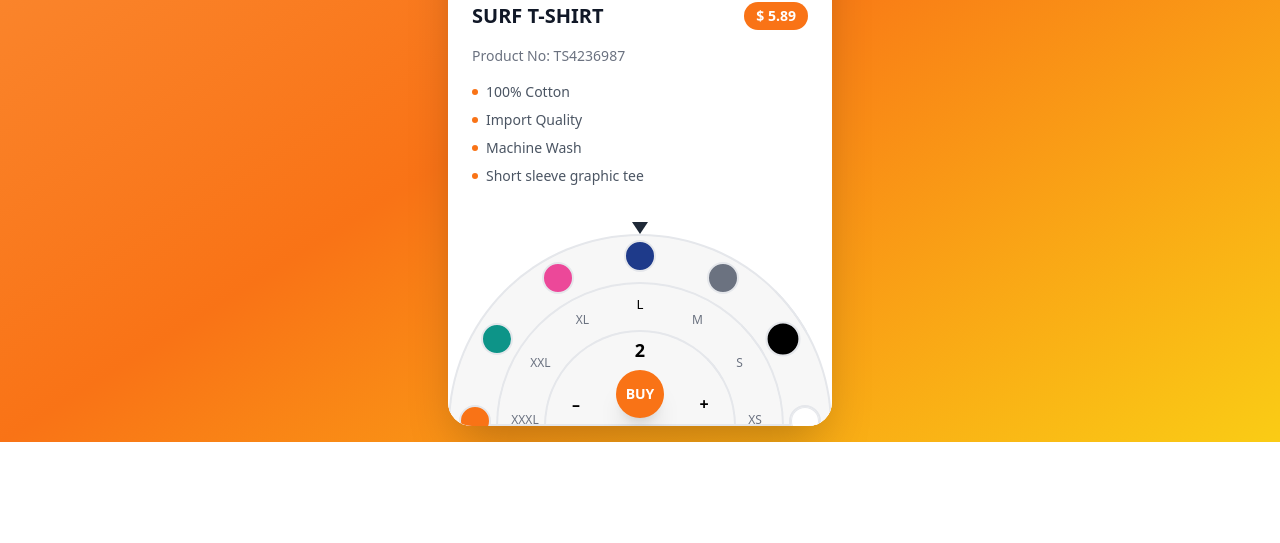
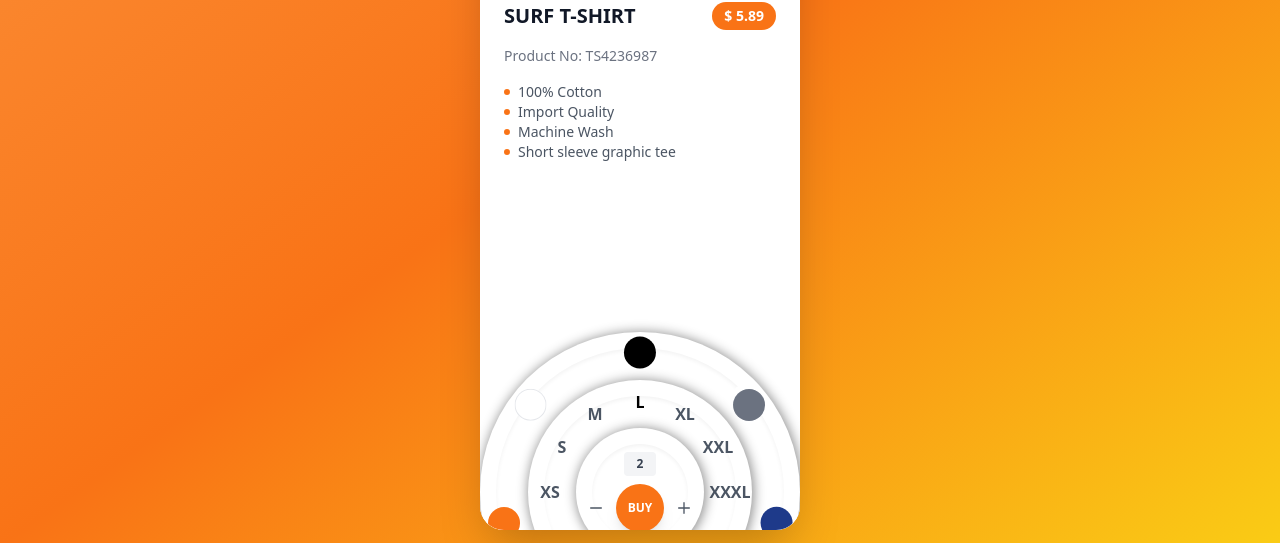
Before and after one commit to Danikhan786/stephen-frontend-task, a React (Vite) app: page / in a window 1280 px wide. Shown: the part 363-906 px from the top of the page. Before the commit the page ends 805 px from the top, so only its background shows below. Built offline with nearby package versions, Linux system fonts and the light colour scheme.

Commit message:
update the code

```diff
--- a/src/App.tsx
+++ b/src/App.tsx
@@ -50,26 +50,29 @@ function App() {
   const [cartItems, setCartItems] = useState<number>(0);
   const [showCart, setShowCart] = useState<boolean>(false);
   const [cartAnimation, setCartAnimation] = useState<boolean>(false);
-  const colorDialerRef = useRef<HTMLDivElement>(null);
-  const sizeDialerRef = useRef<HTMLDivElement>(null);
 
-  // Array rotation state for smooth scrolling
-  const [currentColors, setCurrentColors] = useState<ColorOption[]>([...colorOptions]);
-  const [currentSizes, setCurrentSizes] = useState<SizeOption[]>([...sizeOptions]);
 
-  // Mouse drag state for scrolling
-  const [dragState, setDragState] = useState<{
-    isDragging: boolean;
-    dialer: 'color' | 'size' | null;
-    startX: number;
-  }>({
-    isDragging: false,
-    dialer: null,
-    startX: 0
-  });
 
   const incrementQuantity = () => setQuantity(prev => prev + 1);
   const decrementQuantity = () => setQuantity(prev => Math.max(1, prev - 1));
+
+  // Calculate color rotation based on selected color
+  useEffect(() => {
+    const colorIndex = colorOptions.findIndex(color => color.id === selectedColor);
+    const totalColors = colorOptions.length;
+    const anglePerColor = 360 / totalColors; // 360 degrees for full circle
+    const targetRotation = -(colorIndex * anglePerColor) + 270; // Start from top (270 degrees)
+    setColorRotation(targetRotation);
+  }, [selectedColor]);
+
+  // Calculate size rotation based on selected size
+  useEffect(() => {
+    const sizeIndex = sizeOptions.findIndex(size => size.id === selectedSize);
+    const totalSizes = sizeOptions.length;
+    const anglePerSize = 180 / (totalSizes - 1); // 180 degrees for semicircle
+    const targetRotation = -(sizeIndex * anglePerSize);
+    setSizeRotation(targetRotation);
+  }, [selectedSize]);
 
   const handleBuy = () => {
     setCartItems(prev => prev + quantity);
@@ -82,156 +85,10 @@ function App() {
     }, 1000);
   };
 
-  // Handle color dialer scroll with array rotation
-  const handleColorScroll = (direction: 'left' | 'right') => {
-    setCurrentColors(prev => {
-      const newColors = [...prev];
-      if (direction === 'right') {
-        newColors.unshift(newColors.pop()!);
-      } else {
-        newColors.push(newColors.shift()!);
-      }
-      return newColors;
-    });
-
-    // Update selected color based on center position
-    setTimeout(() => {
-      const centerIndex = Math.floor(colorOptions.length / 2);
-      const centerColor = currentColors[centerIndex];
-      if (centerColor) {
-        setSelectedColor(centerColor.id);
-      }
-    }, 0);
-  };
-
-  // Center specific color to the marker position
-  const centerColorToMarker = (colorId: string) => {
-    setCurrentColors(prev => {
-      const newColors = [...prev];
-      let attempts = 0;
-      const maxAttempts = newColors.length;
-
-      while (attempts < maxAttempts) {
-        const centerIndex = Math.floor(newColors.length / 2);
-        if (newColors[centerIndex]?.id === colorId) {
-          break;
-        }
-        newColors.unshift(newColors.pop()!);
-        attempts++;
-      }
-
-      return newColors;
-    });
-
-    setSelectedColor(colorId);
-  };
-
-  // Handle size dialer scroll with array rotation
-  const handleSizeScroll = (direction: 'left' | 'right') => {
-    setCurrentSizes(prev => {
-      const newSizes = [...prev];
-      if (direction === 'right') {
-        newSizes.unshift(newSizes.pop()!);
-      } else {
-        newSizes.push(newSizes.shift()!);
-      }
-      return newSizes;
-    });
-
-    // Update selected size based on center position
-    setTimeout(() => {
-      const centerIndex = Math.floor(sizeOptions.length / 2);
-      const centerSize = currentSizes[centerIndex];
-      if (centerSize) {
-        setSelectedSize(centerSize.id);
-      }
-    }, 0);
-  };
-
-  // Center specific size to the marker position
-  const centerSizeToMarker = (sizeId: string) => {
-    setCurrentSizes(prev => {
-      const newSizes = [...prev];
-      let attempts = 0;
-      const maxAttempts = newSizes.length;
-
-      while (attempts < maxAttempts) {
-        const centerIndex = Math.floor(newSizes.length / 2);
-        if (newSizes[centerIndex]?.id === sizeId) {
-          break;
-        }
-        newSizes.unshift(newSizes.pop()!);
-        attempts++;
-      }
-
-      return newSizes;
-    });
-
-    setSelectedSize(sizeId);
-  };
-
-  // Mouse drag handlers for scrolling
-  const handleDragStart = (dialer: 'color' | 'size', event: React.MouseEvent | React.TouchEvent) => {
-    const clientX = 'touches' in event ? event.touches[0].clientX : event.clientX;
-    setDragState({
-      isDragging: true,
-      dialer,
-      startX: clientX
-    });
-  };
-
-  const handleDragMove = (event: MouseEvent | TouchEvent) => {
-    if (!dragState.isDragging) return;
-
-    const clientX = 'touches' in event ? event.touches[0].clientX : event.clientX;
-    const deltaX = clientX - dragState.startX;
-    const dragThreshold = 40;
-
-    if (Math.abs(deltaX) > dragThreshold) {
-      if (dragState.dialer === 'color') {
-        handleColorScroll(deltaX > 0 ? 'right' : 'left');
-      } else if (dragState.dialer === 'size') {
-        handleSizeScroll(deltaX > 0 ? 'right' : 'left');
-      }
-
-      setDragState(prev => ({
-        ...prev,
-        startX: clientX
-      }));
-    }
-  };
-
-  const handleDragEnd = () => {
-    setDragState({
-      isDragging: false,
-      dialer: null,
-      startX: 0
-    });
-  };
-
-  // Add global event listeners
-  useEffect(() => {
-    document.addEventListener('mousemove', handleDragMove);
-    document.addEventListener('touchmove', handleDragMove as any, { passive: false });
-    document.addEventListener('mouseup', handleDragEnd);
-    document.addEventListener('touchend', handleDragEnd);
-    document.addEventListener('mouseleave', handleDragEnd);
-
-    return () => {
-      document.removeEventListener('mousemove', handleDragMove);
-      document.removeEventListener('touchmove', handleDragMove as any);
-      document.removeEventListener('mouseup', handleDragEnd);
-      document.removeEventListener('touchend', handleDragEnd);
-      document.removeEventListener('mouseleave', handleDragEnd);
-    };
-  }, [dragState]);
-
   return (
     <div className="min-h-screen bg-gradient-to-br from-orange-400 via-orange-500 to-yellow-400">
       {/* Responsive Container */}
       <div className="flex flex-col lg:flex-row items-center justify-center min-h-screen p-2 sm:p-4">
-        {/* Mobile Frame */}
-        <div className="w-full max-w-sm mx-auto lg:mx-0">
           {/* Phone Container */}
           <div className="bg-white rounded-3xl shadow-2xl overflow-hidden">
 
@@ -356,7 +213,7 @@ function App() {
               <p className="text-xs sm:text-sm text-gray-500 mb-4 px-4 sm:px-6">Product No: TS4236987</p>
 
               {/* Product Features */}
-              <div className="px-4 sm:px-6 space-y-2 mb-20 sm:mb-28">
+              <div className="px-4 sm:px-6">
                 {productFeatures.map((feature, index) => (
                   <div key={index} className="flex items-center space-x-2">
                     <div className="w-1.5 h-1.5 bg-orange-500 rounded-full"></div>
@@ -365,86 +222,113 @@ function App() {
                 ))}
               </div>
 
-              {/* Nested Semicircle Selection Interface */}
-              <div className="relative w-full h-40 sm:h-20 flex justify-center items-center">
-                {/* Container for nested semicircles */}
-                <div className="relative h-32 sm:h-44 w-full max-w-sm sm:max-w-none">
+              {/* Circular Dialer Selection Interface */}
+              <div className="relative top-[170px]">
+                <div className="relative w-80 h-80 mx-auto">
 
-                  {/* Dialer Marker - Top Center */}
-                  <div className="absolute -top-7 left-1/2 transform -translate-x-1/2 z-50">
-                    <div className="w-0 h-0 border-l-[8px] border-r-[8px] border-t-[12px] border-l-transparent border-r-transparent border-t-gray-800"></div>
+                  {/* Outer Circle - Colors */}
+                  <div className="absolute inset-0 rounded-full border-1 border-gray-300 bg-white" style={{ boxShadow: '1px 1px 12px 1px rgba(0,0,0,0.45)' }}>
+                    <div className="absolute inset-4 rounded-full bg-white shadow-inner"></div>
+
+                    {/* Color Selection Marker */}
+                    <div className="absolute w-3 h-3 bg-white rounded-full border-2 border-white shadow-lg"
+                      style={{
+                        left: 'calc(50% + 100px)',
+                        top: 'calc(50% - 100px)',
+                        transform: 'translate(-50%, -50%)'
+                      }}>
                     </div>
 
-                  {/* First Semicircle (Outermost) - Colors */}
-                  <div className="absolute inset-0 flex justify-center items-end">
-                    <div className="w-72 h-36 sm:w-[28rem] sm:h-48 rounded-t-full border-2 flex justify-center items-center relative" style={{ backgroundColor: '#f7f7f7' }}>
-                      {/* Color options positioned in a semicircle shape */}
-                      {currentColors.map((color, index) => {
-                        const total = currentColors.length;
-                        // Semicircle: 180 degrees from 0 to 180, positioned along the arc
-                        const angle = (index * 180) / (total - 1);
-                        const radian = (angle * Math.PI) / 180;
-                        const radius = window.innerWidth < 640 ? 120 : 165; // Smaller radius for mobile
-                        const x = Math.cos(radian) * radius;
-                        const y = Math.sin(radian) * radius;
-                        const isSelected = selectedColor === color.id;
+                    {/* Color Dialer Container */}
+                    <div
+                      className="absolute inset-0 flex items-center justify-center transition-transform duration-500 ease-in-out"
+                      style={{ transform: `rotate(${colorRotation}deg)` }}
+                    >
+                      <div className="relative w-80 h-80">
+                        {colorOptions.map((color, index) => {
+                          const angle = (index / colorOptions.length) * 360;
+                          const radius = 140;
+                          const x = Math.cos(angle * Math.PI / 180) * radius;
+                          const y = Math.sin(angle * Math.PI / 180) * radius;
 
                           return (
                             <button
-                            key={`${color.id}-${index}`}
-                            onClick={() => centerColorToMarker(color.id)}
-                            className={`absolute w-6 h-6 sm:w-8 sm:h-8 rounded-full border-2 transition-all duration-30000 shadow-lg focus:outline-none cursor-pointer ${isSelected
-                              ? ' scale-110'
-                              : ' hover:scale-110'
+                              key={color.id}
+                              onClick={() => setSelectedColor(color.id)}
+                              className={`absolute w-8 h-8 rounded-full border-1 border-gray-300 transition-all duration-200 ${selectedColor === color.id
+                                  ? 'scale-125 border-orange-500 shadow-lg'
+                                  : 'border-gray-300'
                                 }`}
                               style={{
                                 backgroundColor: color.color,
-                              left: `calc(50% + ${x}px - ${window.innerWidth < 640 ? 12 : 16}px)`,
-                              top: `calc(50% - ${Math.abs(y)}px - ${window.innerWidth < 640 ? -55 : -75}px)`,
+                                left: `calc(50% + ${x}px)`,
+                                top: `calc(50% + ${y}px)`,
+                                transform: `translate(-50%, -50%) rotate(${-colorRotation}deg)`,
                                 boxShadow: color.color === '#FFFFFF' ? 'inset 0 0 0 1px #e5e7eb' : 'none',
-                              zIndex: isSelected ? 30 : 20,
                               }}
                               title={color.name}
-                          />
+                            ></button>
                           );
                         })}
+
+                        {/* Color Selection Indicator */}
+                        {selectedColor && (() => {
+                          const colorIndex = colorOptions.findIndex(c => c.id === selectedColor);
+                          const angle = (colorIndex / colorOptions.length) * 360;
+                          const radius = 140;
+                          const x = Math.cos(angle * Math.PI / 180) * radius;
+                          const y = Math.sin(angle * Math.PI / 180) * radius;
+
+                          return (
+                            <div
+                              className="absolute w-0 h-0 border-l-4 border-r-4 border-b-6 border-transparent border-b-orange-500"
+                              style={{
+                                left: `calc(50% + ${x}px)`,
+                                top: `calc(50% + ${y - 20}px)`,
+                                transform: `translate(-50%, -50%) rotate(${-colorRotation}deg)`
+                              }}
+                            ></div>
+                          );
+                        })()}
+                      </div>
                     </div>
                   </div>
 
-                  {/* Second Semicircle - Sizes */}
-                  <div className="absolute inset-0 flex justify-center items-end">
-                    <div className="w-56 h-28 sm:w-72 sm:h-36 rounded-t-full border-2 flex justify-center items-center relative" style={{ backgroundColor: '#f7f7f7' }}>
-                      {/* Size options positioned around the semicircle */}
-                      {currentSizes.map((size, index) => {
-                        const total = currentSizes.length;
-                        // Semicircle: 180 degrees from 0 to 180, positioned in the middle of the semicircle
-                        const angle = (index * 180) / (total - 1);
-                        const radian = (angle * Math.PI) / 180;
-                        const radius = window.innerWidth < 640 ? 85 : 115; // Smaller radius for mobile
-                        const x = Math.cos(radian) * radius;
-                        const y = Math.sin(radian) * radius;
-                        const isSelected = selectedSize === size.id;
+                  {/* Middle Circle - Sizes */}
+                  <div className="absolute inset-12 rounded-full border-1 border-gray-300 bg-white" style={{ boxShadow: '1px 1px 12px 1px rgba(0,0,0,0.45)' }}>
+                    <div className="absolute inset-4 rounded-full bg-white shadow-inner"></div>
+
+                    {/* Size Dialer Container */}
+                    <div
+                      className="absolute inset-4 flex items-center justify-center transition-transform duration-500 ease-in-out"
+                      style={{ transform: `rotate(${sizeRotation}deg)` }}
+                    >
+                      <div className="relative w-48 h-48">
+                        {sizeOptions.map((size, index) => {
+                          const angle = (index / (sizeOptions.length - 1)) * 180 - 90; // 180 degree arc for sizes
+                          const radius = 90;
+                          const x = Math.cos(angle * Math.PI / 180) * radius;
+                          const y = Math.sin(angle * Math.PI / 180) * radius;
 
                           return (
                             <button
-                            key={`${size.id}-${index}`}
+                              key={size.id}
                               onClick={() => {
                                 if (size.available) {
-                                centerSizeToMarker(size.id);
+                                  setSelectedSize(size.id);
                                 }
                               }}
                               disabled={!size.available}
-                            className={`absolute w-6 h-6 sm:w-8 sm:h-8 text-xs font-medium transition-all duration-300 cursor-pointer ${isSelected
-                              ? 'scale-110'
+                              className={`absolute w-10 h-10 transition-all duration-200 flex items-center justify-center font-semibold ${selectedSize === size.id
+                                  ? 'scale-125 text-black'
                                   : size.available
-                                ? ''
-                                : 'cursor-not-allowed'
+                                    ? 'text-gray-600'
+                                    : 'text-gray-400 cursor-not-allowed'
                                 }`}
                               style={{
-                              left: `calc(50% + ${x}px - ${window.innerWidth < 640 ? 12 : 16}px)`,
-                              top: `calc(50% - ${Math.abs(y)}px - ${window.innerWidth < 640 ? -40 : -50}px)`,
-                              zIndex: isSelected ? 25 : 15,
-                              color: isSelected ? '#000000' : '#6B7280',
+                                left: `calc(50% + ${x}px)`,
+                                top: `calc(50% + ${y}px)`,
+                                transform: `translate(-50%, -50%) rotate(${-sizeRotation}deg)`
                               }}
                             >
                               {size.name}
@@ -453,49 +337,51 @@ function App() {
                         })}
                       </div>
                     </div>
+                  </div>
 
-                  {/* Third Semicircle - Quantities */}
-                  <div className="absolute inset-0 flex justify-center items-end">
-                    <div className="w-36 h-18 sm:w-48 sm:h-24 rounded-t-full border-2 flex justify-center items-center relative" style={{ backgroundColor: '#f7f7f7' }}>
-                      {/* Quantity controls in center */}
-                      <div className="flex flex-col items-center">
+                  {/* Inner Circle - Quantity and Buy */}
+                  <div className="absolute inset-24 rounded-full border-1 border-gray-300 bg-white" style={{ boxShadow: '1px 1px 12px 1px rgba(0,0,0,0.45)' }}>
+                    <div className="absolute inset-4 rounded-full bg-white shadow-inner"></div>
+
+                    {/* Quantity and Buy Controls */}
+                    <div className="absolute inset-0 flex items-center justify-center transition-transform duration-500 ease-in-out">
+                      <div className="text-center">
                         {/* Quantity Display */}
-                        <span className="text-black font-bold text-base sm:text-lg mb-4 sm:mb-6 select-none">{quantity}</span>
+                        <div className="flex items-center justify-center space-x-2 mb-2">
+                          <div className="w-8 h-6 bg-gray-100 rounded flex items-center justify-center font-semibold text-gray-700 text-xs">
+                            {quantity}
+                          </div>
+                        </div>
 
-                        {/* Quantity Controls */}
-                        <div className="flex items-center space-x-16 sm:space-x-24">
-                          {/* Decrease Button */}
+                        {/* Quantity Controls and Buy Button */}
+                        <div className='flex items-center justify-center space-x-2'>
                           <button
                             onClick={decrementQuantity}
-                            className="w-6 h-6 sm:w-8 sm:h-8 flex items-center justify-center font-bold text-sm sm:text-base transition disabled:opacity-50 z-40"
+                            className="w-6 h-6 flex items-center justify-center text-gray-600 hover:text-orange-500 transition-colors text-xs"
                             disabled={quantity <= 1}
-                            aria-label="Decrease quantity"
                           >
-                            –
+                            <svg className="w-4 h-4" fill="none" stroke="currentColor" viewBox="0 0 24 24">
+                              <path strokeLinecap="round" strokeLinejoin="round" strokeWidth={2} d="M20 12H4" />
+                            </svg>
                           </button>
 
-                          {/* Increase Button */}
+                          <button
+                            onClick={handleBuy}
+                            className="w-12 h-12 bg-orange-500 text-white rounded-full font-semibold text-xs hover:bg-orange-600 transition-colors duration-200 shadow-lg"
+                          >
+                            BUY
+                          </button>
+
                           <button
                             onClick={incrementQuantity}
-                            className="w-6 h-6 sm:w-8 sm:h-8 flex items-center justify-center font-bold text-sm sm:text-base transition z-40"
-                            aria-label="Increase quantity"
+                            className="w-6 h-6 flex items-center justify-center text-gray-600 hover:text-orange-500 transition-colors text-xs"
                           >
-                            +
+                            <svg className="w-4 h-4" fill="none" stroke="currentColor" viewBox="0 0 24 24">
+                              <path strokeLinecap="round" strokeLinejoin="round" strokeWidth={2} d="M12 4v16m8-8H4" />
+                            </svg>
                           </button>
                         </div>
                       </div>
-                    </div>
-                  </div>
-
-                  {/* Fourth Semicircle (Innermost) - Buy Button */}
-                  <div className="absolute inset-0 flex justify-center items-end">
-                    <div className="w-16 h-8 sm:w-28 sm:h-16 flex justify-center items-center relative">
-                      <button
-                        onClick={handleBuy}
-                        className="w-12 h-12 sm:w-12 sm:h-12 bg-orange-500 text-white font-bold text-xs sm:text-sm rounded-full flex items-center justify-center shadow-xl transition-all duration-300 focus:outline-none z-35"
-                      >
-                        BUY
-                      </button>
                     </div>
                   </div>
 
@@ -508,7 +394,6 @@ function App() {
           </div>
       </div>
     </div>
-    </div>
   );
 }
 
```
Lines whose indentation alone changed are shown as unchanged.
